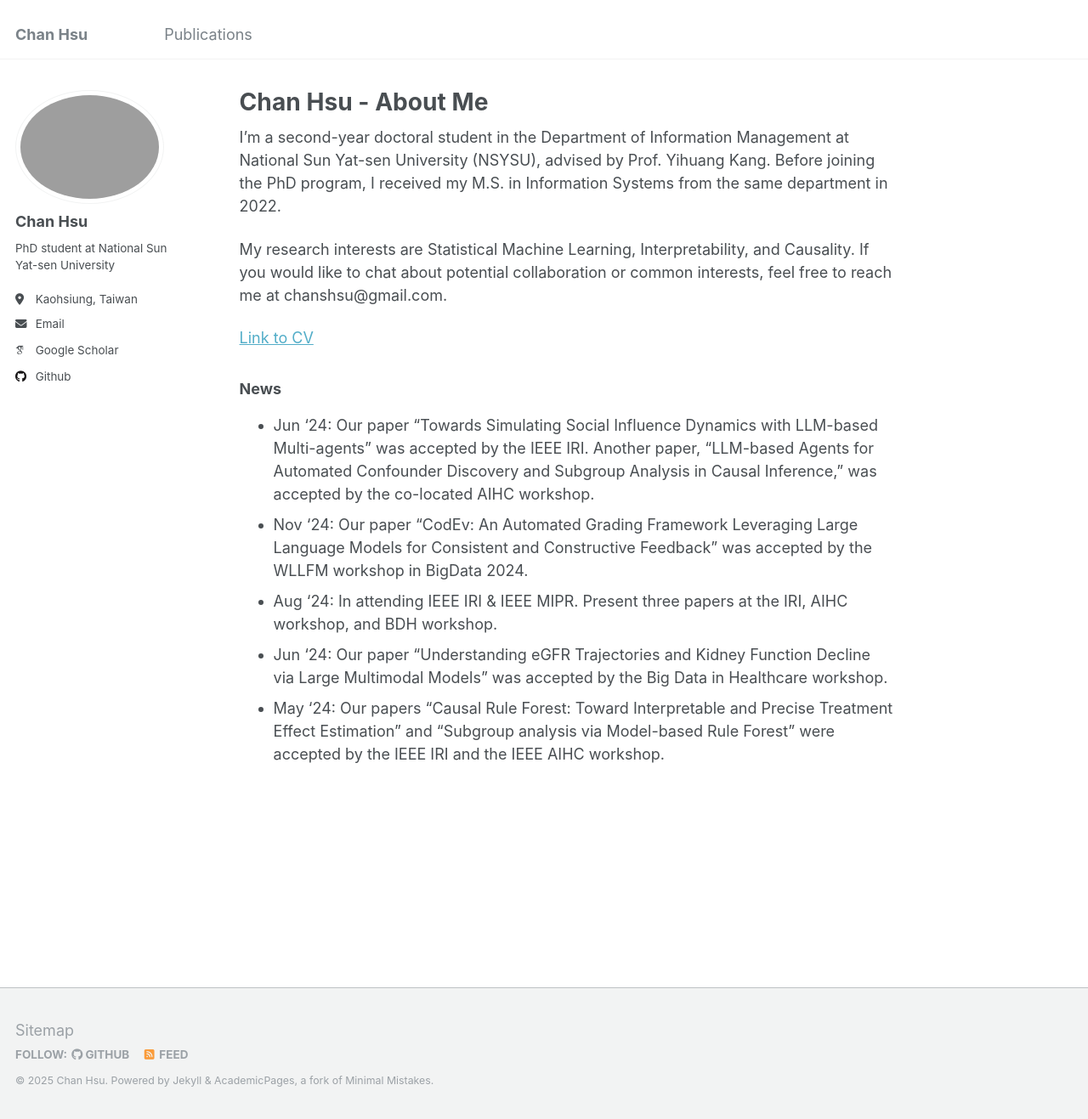
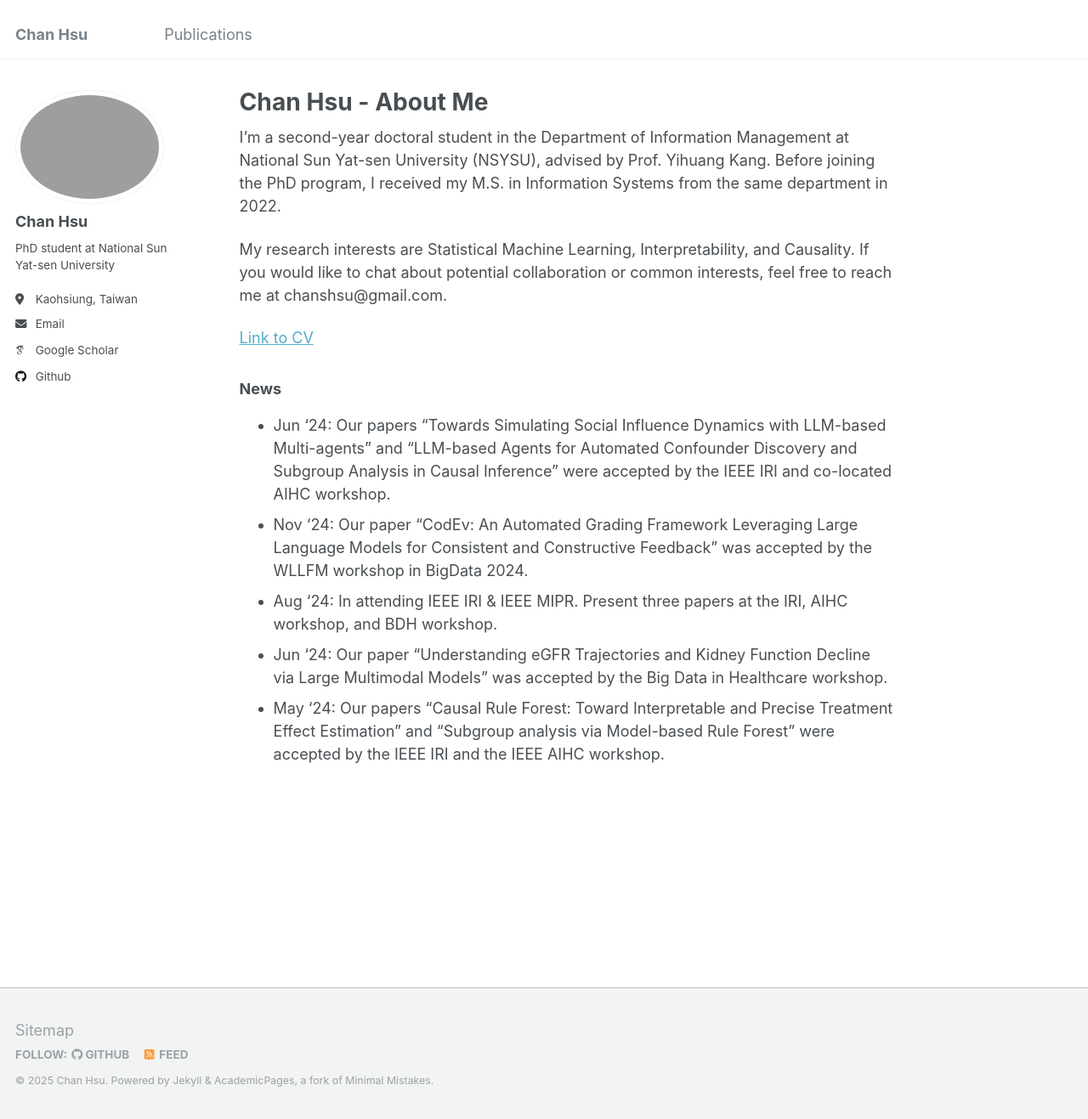
Before and after one commit to chanshsu/chanshsu.github.io, a Jekyll site: the page built from _pages/about.md, in a window 1280 px wide and 1317 px high. Shown: the whole window at 85% size. Built offline with Jekyll 4.4.1, drawn with Linux system fonts in a browser that asks for light colours; some web fonts are replaced.

Commit message:
Update about.md

```diff
--- a/_pages/about.md
+++ b/_pages/about.md
@@ -13,7 +13,7 @@ My research interests are Statistical Machine Learning, Interpretability, and Ca
 [Link to CV](../files/ChanHsu_CV_pub.pdf)
 
 ### News
-- Jun '24: Our paper "Towards Simulating Social Influence Dynamics with LLM-based Multi-agents" was accepted by the IEEE IRI. Another paper, "LLM-based Agents for Automated Confounder Discovery and Subgroup Analysis in Causal Inference," was accepted by the co-located AIHC workshop.
+- Jun '24: Our papers "Towards Simulating Social Influence Dynamics with LLM-based Multi-agents" and "LLM-based Agents for Automated Confounder Discovery and Subgroup Analysis in Causal Inference" were accepted by the IEEE IRI and co-located AIHC workshop.
 - Nov '24: Our paper "CodEv: An Automated Grading Framework Leveraging Large Language Models for Consistent and Constructive Feedback" was accepted by the WLLFM workshop in BigData 2024.
 - Aug '24: In attending IEEE IRI & IEEE MIPR. Present three papers at the IRI, AIHC workshop, and BDH workshop.
 - Jun '24: Our paper "Understanding eGFR Trajectories and Kidney Function Decline via Large Multimodal Models" was accepted by the Big Data in Healthcare workshop.
```
